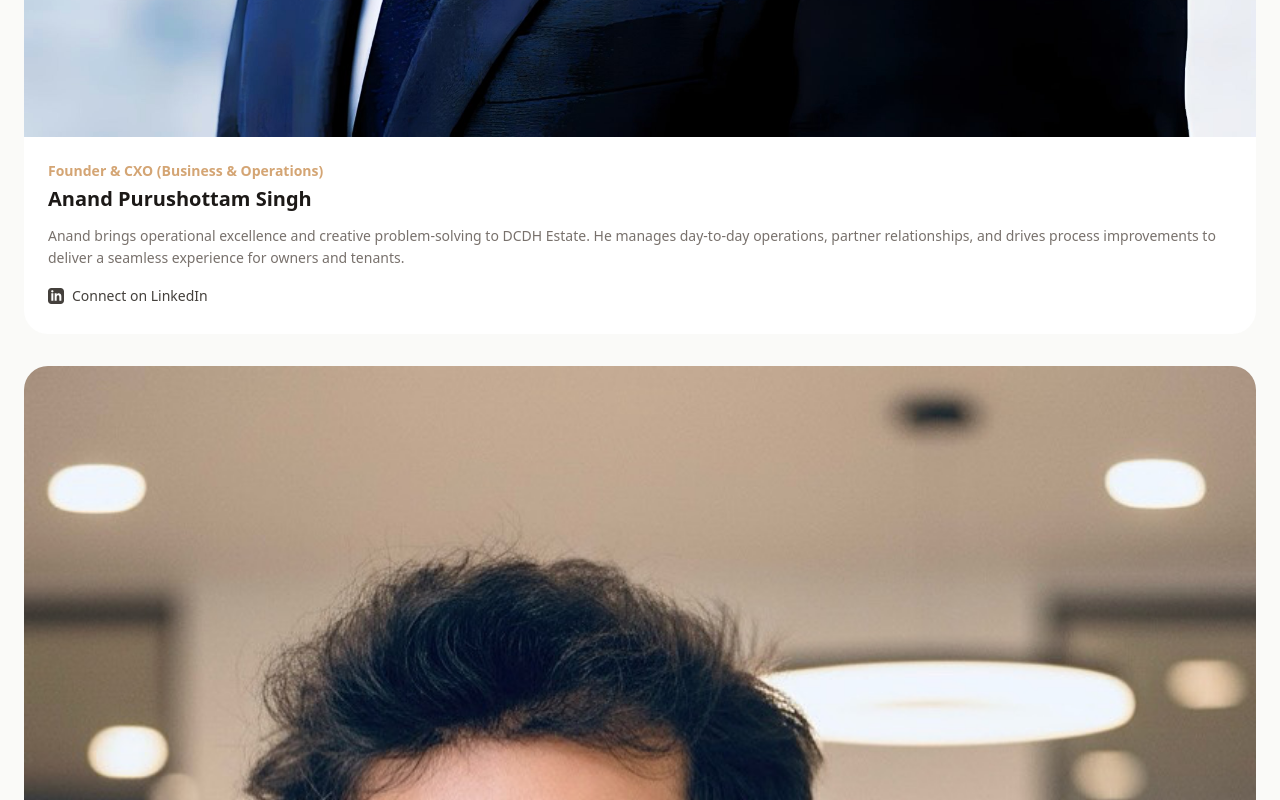
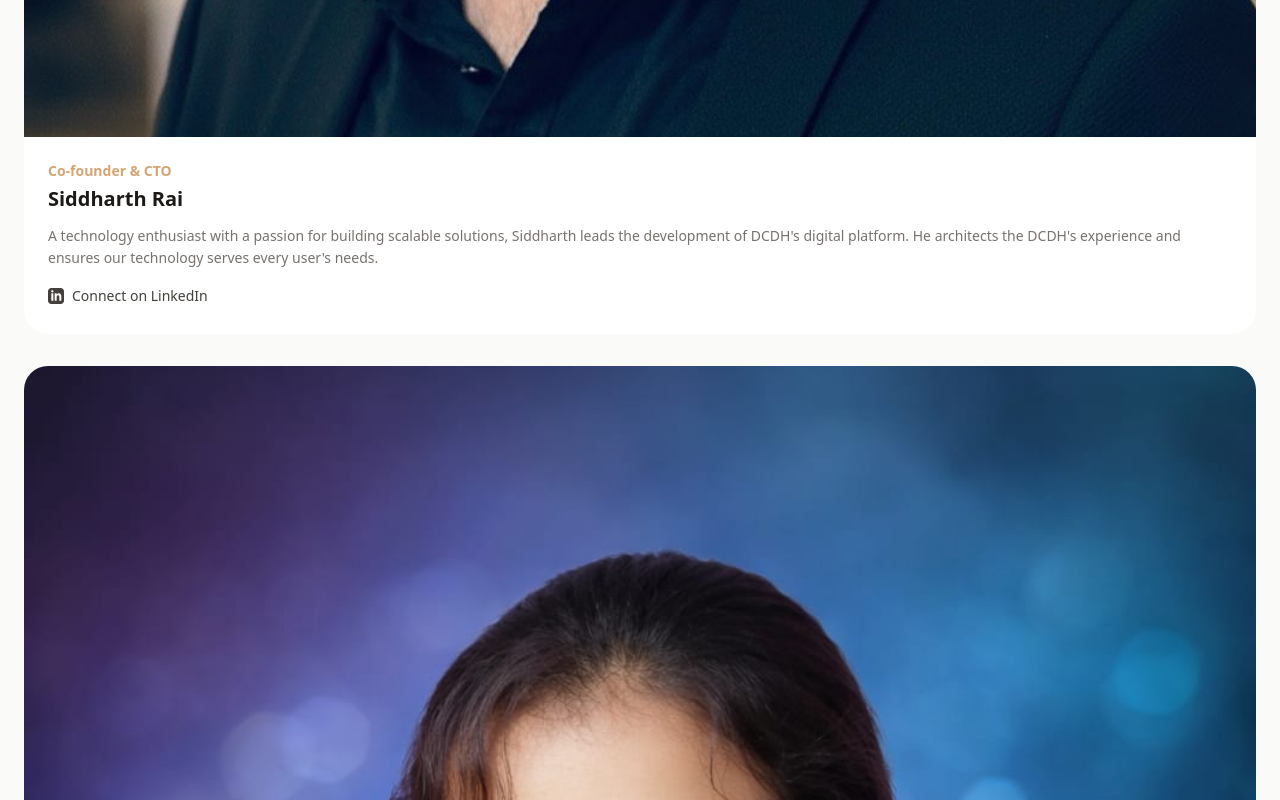
Before and after one commit to DCDHEstate/dcdh, a Next.js app: page /about in a window 1280 px wide. Shown: the part 6660-7460 px from the top of the page. Built offline with nearby package versions, Linux system fonts and the light colour scheme; no server answers.

Commit message:
changed founders

```diff
--- a/src/app/about/page.js
+++ b/src/app/about/page.js
@@ -40,18 +40,18 @@ const founders = [
     linkedin: "https://www.linkedin.com/in/dileep-parmar-03a790321/",
   },
   {
-    name: "Anand Purushottam Singh",
-    role: "Founder & CXO (Business & Operations)",
-    bio: "Anand brings operational excellence and creative problem-solving to DCDH Estate. He manages day-to-day operations, partner relationships, and drives process improvements to deliver a seamless experience for owners and tenants.",
-    image: "/images/founders/Anand.jpeg",
-    linkedin: "https://www.linkedin.com/in/creativepurus/",
-  },
-  {
     name: "Siddharth Rai",
     role: "Co-founder & CTO",
     bio: "A technology enthusiast with a passion for building scalable solutions, Siddharth leads the development of DCDH's digital platform. He architects the DCDH's experience and ensures our technology serves every user's needs.",
     image: "/images/founders/Siddharth.jpg",
     linkedin: "https://www.linkedin.com/in/siddrai7/",
+  },
+  {
+    name: "Rudrakshi Kumar",
+    role: "Director - Marketing",
+    bio: "Rudrakshi drives DCDH Estate's brand presence and growth strategy. With a keen eye for communication and market trends, she leads all marketing initiatives to connect the right properties with the right people.",
+    image: "/images/founders/Rudrakshi.jpeg",
+    linkedin: null,
   },
 ];
 
@@ -608,6 +608,7 @@ export default function AboutPage() {
                     </p>
 
                     {/* LinkedIn Link */}
+                    {founder.linkedin && (
                       <a
                         href={founder.linkedin}
                         target="_blank"
@@ -623,6 +624,7 @@ export default function AboutPage() {
                         </svg>
                         Connect on LinkedIn
                       </a>
+                    )}
                   </div>
                 </div>
               ))}
```
Also changed, not shown: public/images/founders/Anand.jpeg (deleted), public/images/founders/Rudrakshi.jpeg (added). Lines whose indentation alone changed are shown as unchanged.
